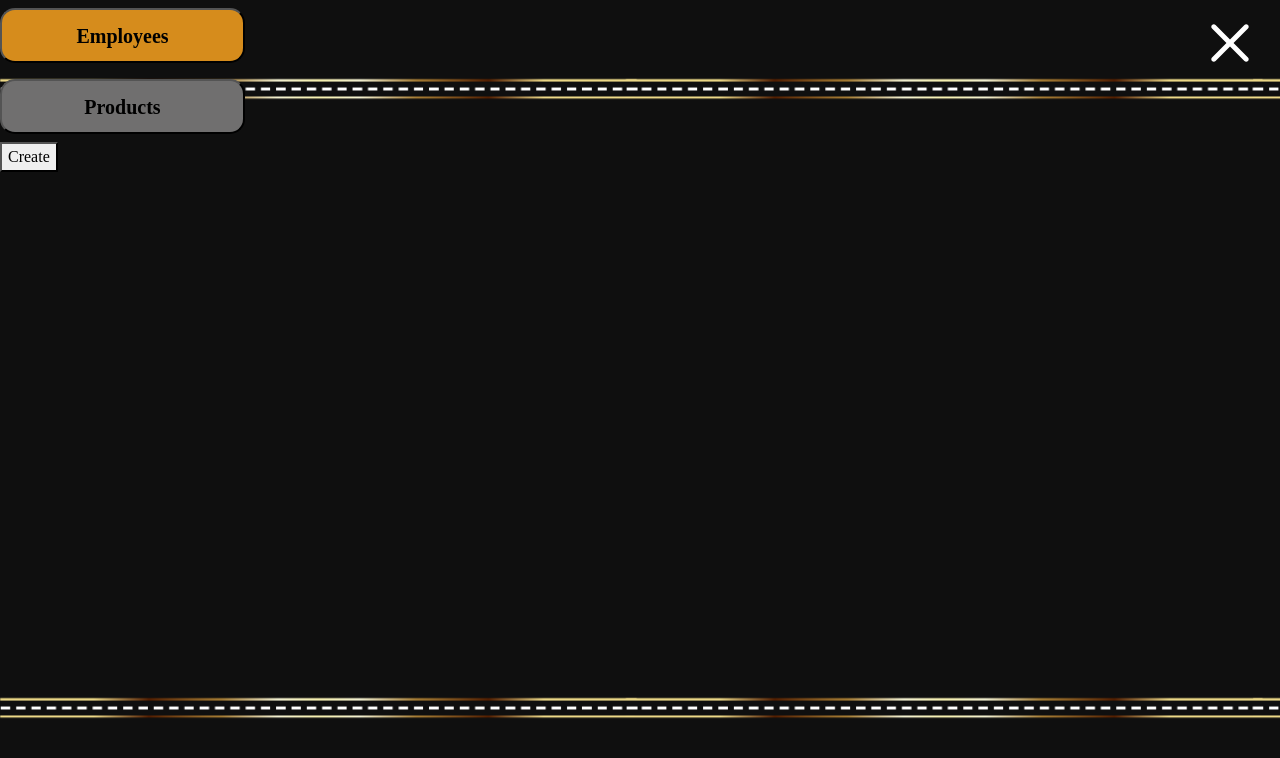
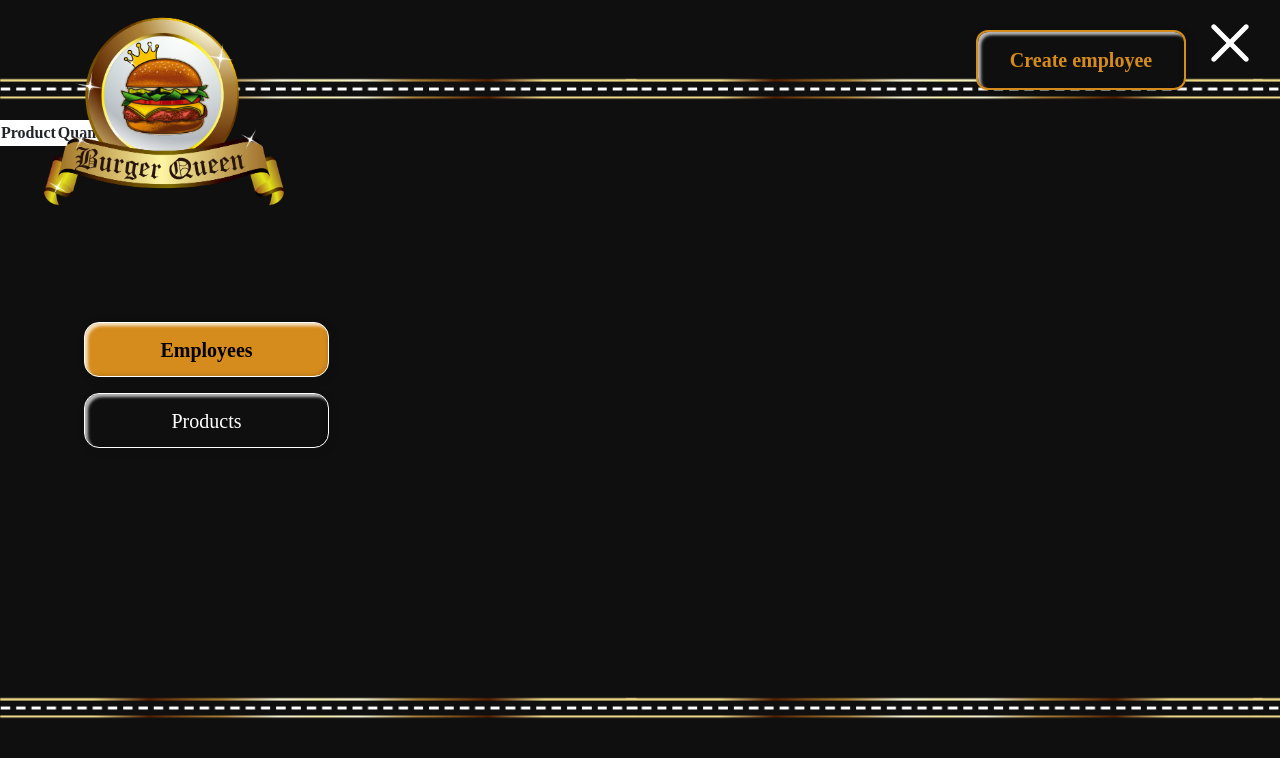
Before and after one commit to SandraMTJ/DEV005-burger-queen-api-client, a React (Vite) app: page /admin in a window 1280 px wide. Shown: the top 758 px of the page. Built offline with nearby package versions, Linux system fonts and the light colour scheme; sample sign-in values are in the browser's storage; a web font is replaced by a local one.

Commit message:
UPDATE: button colors

```diff
--- a/src/components/admin/AdminView.jsx
+++ b/src/components/admin/AdminView.jsx
@@ -3,6 +3,8 @@ import BtnCreateElement from "./BtnCreateElement";
 import { CgClose } from 'react-icons/cg';
 import { useNavigate } from "react-router-dom";
 import PropTypes from 'prop-types';
+import LogoWall from "../wall/LogoWall";
+import ListEmployees from "./ListEmployees";
 const AdminView = (props) => {
 
     const navigate = useNavigate()
@@ -15,12 +17,17 @@ const AdminView = (props) => {
 
     return (
         <>
+            <LogoWall/>
             <OptionsAdmin
                 selectedOptionsAdmin = {props.selectedOptionsAdmin}
                 setSelectedOptionsAdmin = {props.setSelectedOptionsAdmin}
+                setOptionCreate = { props.setOptionCreate }
             />
             <BtnCreateElement optionCreate ={ props.optionCreate }/>
             <CgClose  className="icon-close-status" onClick={handleClick}/>
+            <div>
+                {(props.selectedOptionsAdmin === 'employees') ? (<ListEmployees/>) : ('')}
+            </div>
         </>
     );
 };
--- a/src/components/admin/BtnCreateElement.jsx
+++ b/src/components/admin/BtnCreateElement.jsx
@@ -1,10 +1,12 @@
 
-const BtnCreateElement = () => {
+const BtnCreateElement = (props) => {
 
     return (
-        <button className="btn-option-create" >
-           Create
-        </button>
+        <div className="container-btn-option-create">
+            <button className="btn-option-create" >
+            Create  {props.optionCreate}
+            </button>
+        </div>
     );
 };
 
--- /dev/null
+++ b/src/components/admin/ListEmployees.jsx
@@ -0,0 +1,26 @@
+const ListEmployees = () => {
+
+
+    return (
+       <>
+         <table className="">
+          <body className="">
+              <tr>
+                  <th className='' scope="col">Product</th>
+                  <th className='' scope="col">Quantity</th>
+                  <th className='' scope="col">Price</th>
+              </tr>
+            </body>
+        </table>
+       </>
+    );
+};
+
+export default ListEmployees;
+
+
+// AdminView.propTypes = {
+//     selectedOptionsAdmin: PropTypes.string,
+//     setSelectedOptionsAdmin: PropTypes.func,
+//     setShowAdminView: PropTypes.func,
+// };
--- a/src/components/admin/OptionsAdmin.jsx
+++ b/src/components/admin/OptionsAdmin.jsx
@@ -2,16 +2,22 @@ import PropTypes from 'prop-types';
 const OptionsAdmin = (props) => {
 
     return (
-      <div className="container-options-chef">
-        <div className="container-btns-chef">
+      <div className="container-options-admin">
+        <div className="container-btns-admin">
             <button
-             className={`btn-pending ${props.selectedOptionsAdmin === 'employees' ? 'selected' : ''} `}
-             onClick={() => props.setSelectedOptionsAdmin('employees')}>
+             className={`btn-employee ${props.selectedOptionsAdmin === 'employees' ? 'selected' : ''} `}
+             onClick={() => {
+                              props.setSelectedOptionsAdmin('employees');
+                              props.setOptionCreate('employee')
+                            }}>
                 Employees
             </button>
             <button
-             className={`btn-delivering ${props.selectedOptionsAdmin === 'products' ? 'selected' : ''}`}
-             onClick={() => props.setSelectedOptionsAdmin('products')}>
+             className={`btn-product ${props.selectedOptionsAdmin === 'products' ? 'selected' : ''}`}
+             onClick={() => {
+                              props.setSelectedOptionsAdmin('products');
+                              props.setOptionCreate('product')
+                            }}>
                 Products
             </button>
         </div>
--- a/src/index.css
+++ b/src/index.css
@@ -69,9 +69,10 @@
 .submit-btn, .btn-send-order {
   font-family: 'Jacques Francois', serif;
   font-size: 40px;
-  background: #9A601B;
-  color: white;
-  border: none;
+  background: #D68C1C;
+  color: black;
+  border: 2px solid white;
+  font-weight: bold;
   border-radius: 15px;
   margin-top: 20px;
   height: 60px;
@@ -79,10 +80,11 @@
   display:flex;
   justify-content: center;
   align-items: center;
+  box-shadow: inset 3px 3px 3px rgba(255,255,255,.7), inset -2px -2px 3px rgba(0,0,0,.1), 2px 2px 10px rgba(0,0,0,.1);
 }
 
-.submit-btn:hover {
-  background: #d89542;
+.submit-btn:active {
+  background: #9A601B;
 
 }
 
@@ -100,7 +102,6 @@
   left: 36px;
   width: 260px;
   height: 210px;
-
 }
 
 .btn-navBar{
@@ -113,7 +114,8 @@
   font-size: 20px;
   margin-right: 10px;
   position: relative;
-
+  font-weight: bold;
+  box-shadow: inset 3px 3px 3px rgba(44, 44, 44, 0.7), inset -2px -2px 3px rgba(0,0,0,.1), 2px 2px 10px rgba(0,0,0,.1);
 }
 
 .btn-admin {
@@ -122,6 +124,7 @@
   width: 70px;
   border-radius: 10px;
   margin-right: 10px;
+  box-shadow: inset 3px 3px 3px rgba(44, 44, 44, 0.7), inset -2px -2px 3px rgba(0,0,0,.1), 2px 2px 10px rgba(0,0,0,.1);
 }
 
 .navBar-icon{
@@ -152,16 +155,20 @@
   display:flex;
   align-items: center;
   justify-content: center;
+   box-shadow: inset 3px 3px 3px rgba(255, 255, 255, 0.7), inset -2px -2px 3px rgba(0,0,0,.1), 2px 2px 10px rgba(0,0,0,.1);
 }
 
-
+.btn-add-product:active{
+  background-color:#9A601B;
+}
 
 .name-client-input{
   border-radius: 15px;
-  width: 290px;
-  height: 50px;
+  width: 300px;
+  height: 60px;
   margin-top: 8px;
   padding-left: 15px;
+  font-size: 20px;
 }
 
 .name-client-label{
@@ -202,17 +209,31 @@
 }
 
 .container-options-admin{
-  margin-top:15%;
+  margin-top:20%;
 }
 
 .btn-lunch, .btn-breakfast, .btn-pending, .btn-delivering{
   border-radius: 15px;
   width: 250px;
-  height: 50px;
+  height: 60px;
   margin: 0px 5px;
-  background-color: #706F6F;
+  background-color:  #0f0f0f;
+  color: white;
+  border: 1px solid white;
+  box-shadow: inset 3px 3px 3px rgba(255,255,255,.7), inset -2px -2px 3px rgba(0,0,0,.1), 2px 2px 10px rgba(0,0,0,.1);
+  font-size: 23px;
+
+}
+.btn-employee, .btn-product {
+  border-radius: 15px;
+  width: 210px;
+  height: 60px;
+  margin: 0px 8px;
+  background-color:  #0f0f0f;
   font-size: 20px;
-  font-weight: bold;
+  border: 1px solid white;
+  color: white;
+  box-shadow: inset 3px 3px 3px rgba(255,255,255,.7), inset -2px -2px 3px rgba(0,0,0,.1), 2px 2px 10px rgba(0,0,0,.1);
 }
 
 .btn-breakfast, .btn-pending{
@@ -257,6 +278,8 @@
 
 .selected{
   background-color: #D68C1C;
+  color: black;
+  font-weight: bold;
 }
 
 /* orders */
@@ -352,7 +375,7 @@
 }
 
 .order-celd1, .order-celd2, .order-celd3, .status-celd1, .status-celd3 {
-  background-color:#9A601B;
+  background-color: #D68C1C;
   color: black;
   text-align: center;
   width:30%;
@@ -566,8 +589,25 @@
   display:flex;
   align-items: center;
 }
+/*Admin*/
+.btn-option-create{
+  background-color: #0f0f0f;
+  width: 210px;
+  height: 60px;
+  border-radius: 12px;
+  border: 2px solid #D68C1C;
+  color: #D68C1C;
+  font-weight: bold;
+  font-size: 20px;
+  box-shadow: inset 3px 3px 3px rgba(255,255,255,.7), inset -2px -2px 3px rgba(0,0,0,.1), 2px 2px 10px rgba(0,0,0,.1);
+}
 
-
+.container-btn-option-create{
+  display: flex;
+  justify-content: end;
+  margin: 30px;
+  padding-right: 5%;
+}
 @media (min-width: 835px) {
   .login-container{
     width: 100%;
@@ -615,11 +655,12 @@
     left: -300px;
   }
 
-  .container-btns-chef{
+  .container-btns-chef, .container-btns-admin{
     display:flex;
     flex-direction: column;
   }
-  .btn-lunch, .btn-breakfast, .btn-pending, .btn-delivering{
+
+  .btn-lunch, .btn-breakfast, .btn-pending, .btn-delivering, .btn-product, .btn-employee{
     border-radius: 15px;
     width: 245px;
     height: 55px;
--- a/src/pages/Admin.jsx
+++ b/src/pages/Admin.jsx
@@ -16,7 +16,7 @@ const Admin = (props) => {
                 optionCreate ={ optionCreate }
                 setOptionCreate ={ setOptionCreate }
                 setShowAdminView = {props.setShowAdminView}
-      />
+            />
 
         </>
     );
```
